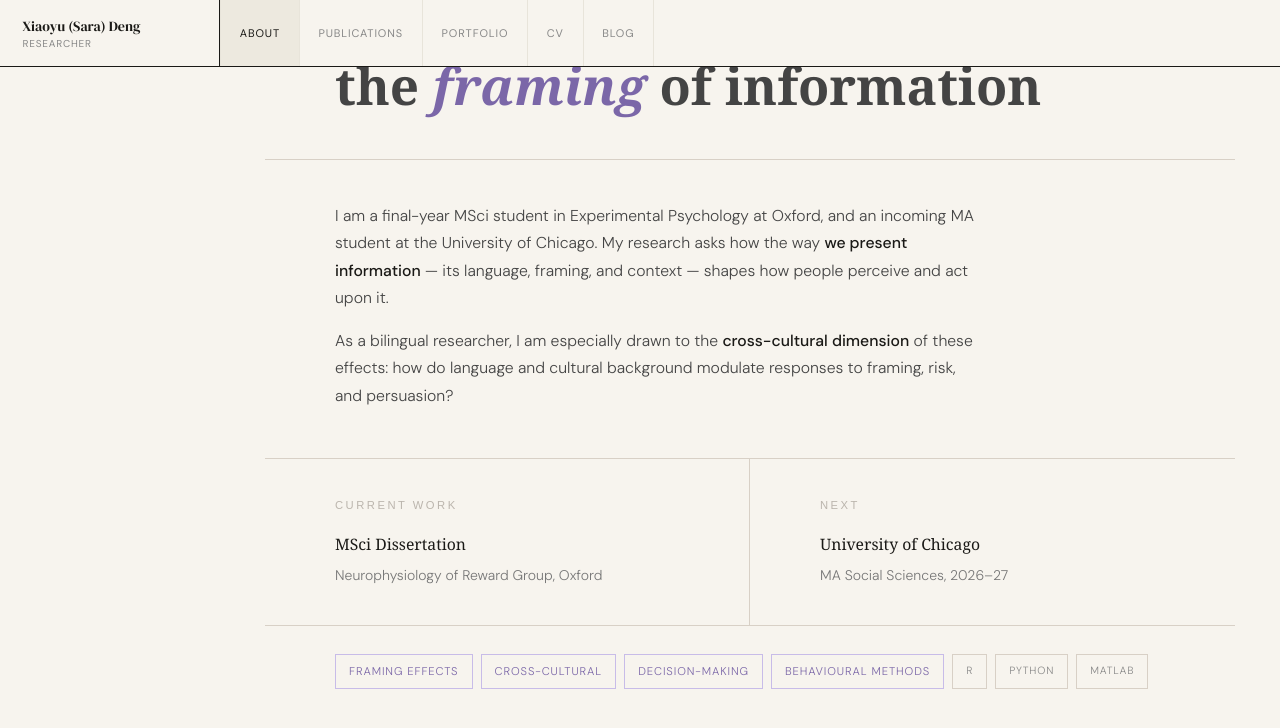
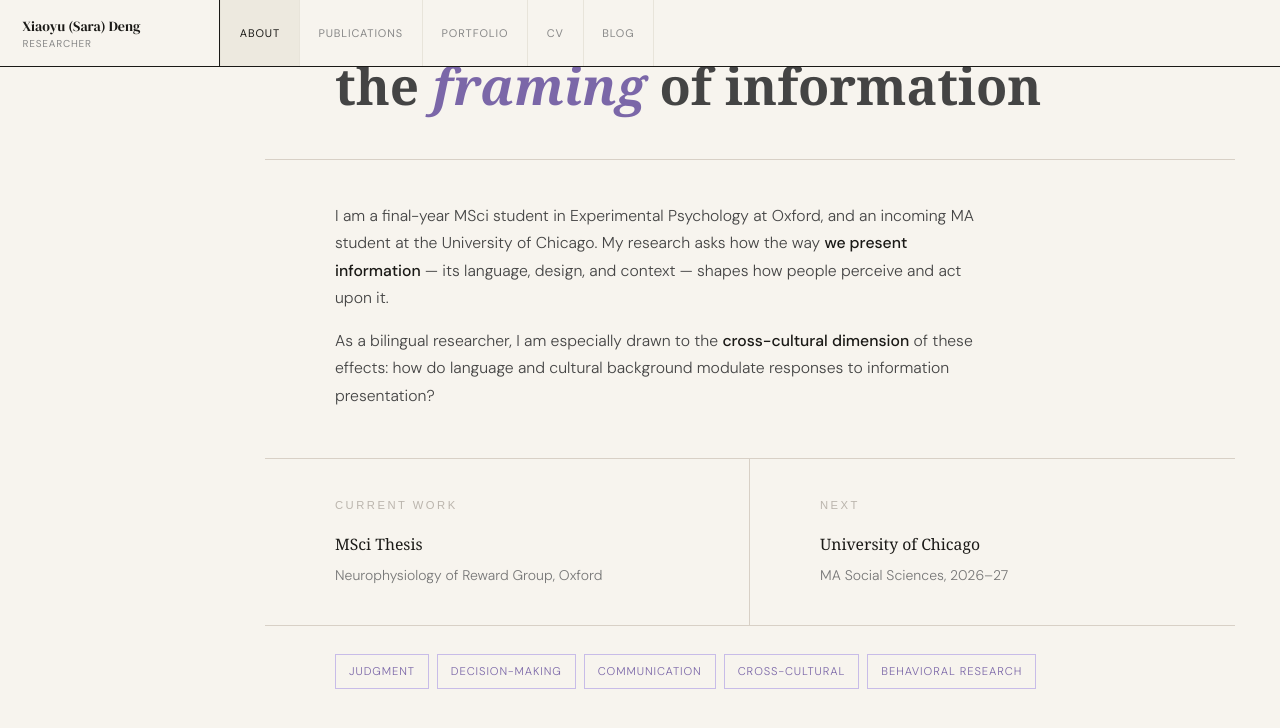
Before and after one commit to saradeng713/saradeng713.github.io, a Jekyll site: the page built from _pages/about.md, in a window 1280 px wide and 900 px high, scrolled down 346 px. Shown: the top 728 px of the window. Built offline with Jekyll 4.4.1, drawn with Linux system fonts in a browser that asks for light colours; a script that is not in the unit is left out.

Commit message:
Update about.md

```diff
--- a/_pages/about.md
+++ b/_pages/about.md
@@ -19,18 +19,18 @@ redirect_from:
 
   <section class="sara-intro">
     <p>
-      I am a final-year MSci student in Experimental Psychology at Oxford, and an incoming MA student at the University of Chicago. My research asks how the way <strong>we present information</strong> — its language, framing, and context — shapes how people perceive and act upon it.
+      I am a final-year MSci student in Experimental Psychology at Oxford, and an incoming MA student at the University of Chicago. My research asks how the way <strong>we present information</strong> — its language, design, and context — shapes how people perceive and act upon it.
     </p>
 
     <p>
-      As a bilingual researcher, I am especially drawn to the <strong>cross-cultural dimension</strong> of these effects: how do language and cultural background modulate responses to framing, risk, and persuasion?
+      As a bilingual researcher, I am especially drawn to the <strong>cross-cultural dimension</strong> of these effects: how do language and cultural background modulate responses to information presentation?
     </p>
   </section>
 
   <section class="sara-info-grid">
     <div class="sara-info-card">
       <div class="sara-label">Current work</div>
-      <strong>MSci Dissertation</strong>
+      <strong>MSci Thesis</strong>
       <span>Neurophysiology of Reward Group, Oxford</span>
     </div>
 
@@ -42,12 +42,10 @@ redirect_from:
   </section>
 
   <section class="sara-tags">
-    <span class="sara-tag">Framing Effects</span>
+    <span class="sara-tag">Judgment</span>
+    <span class="sara-tag">Decision-making</span>
+    <span class="sara-tag">Communication</span>
     <span class="sara-tag">Cross-cultural</span>
-    <span class="sara-tag">Decision-making</span>
-    <span class="sara-tag">Behavioural Methods</span>
-    <span class="sara-tag small">R</span>
-    <span class="sara-tag small">Python</span>
-    <span class="sara-tag small">MATLAB</span>
+    <span class="sara-tag">Behavioral Research</span>
   </section>
 </section>
```
